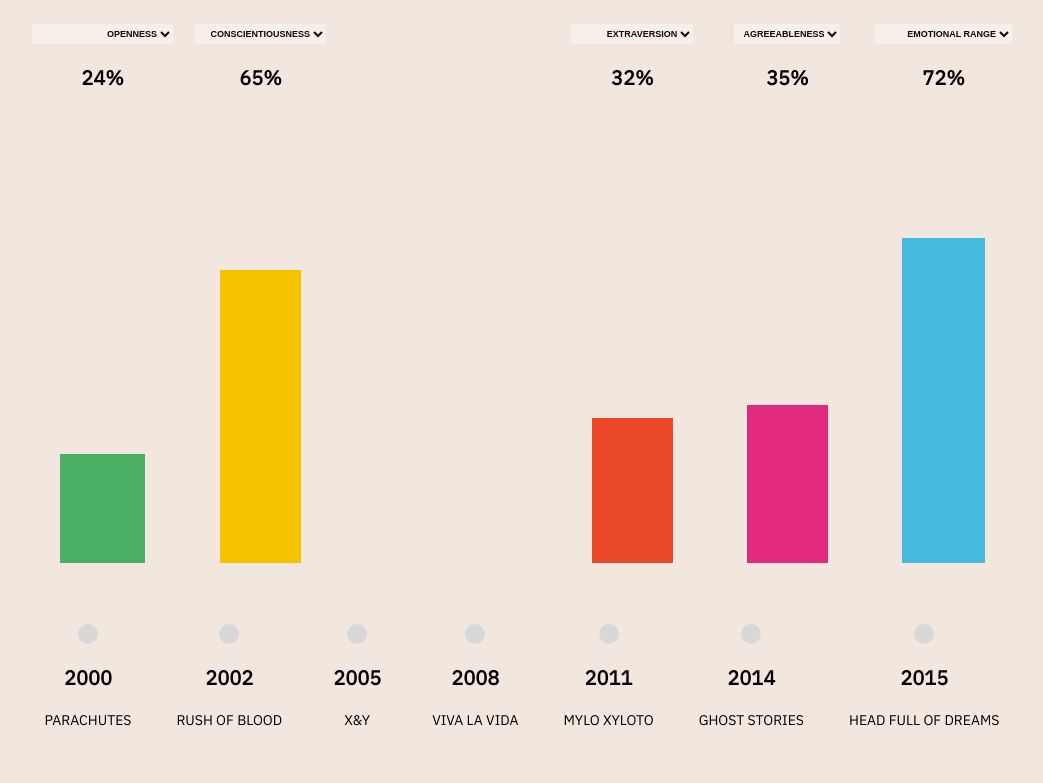
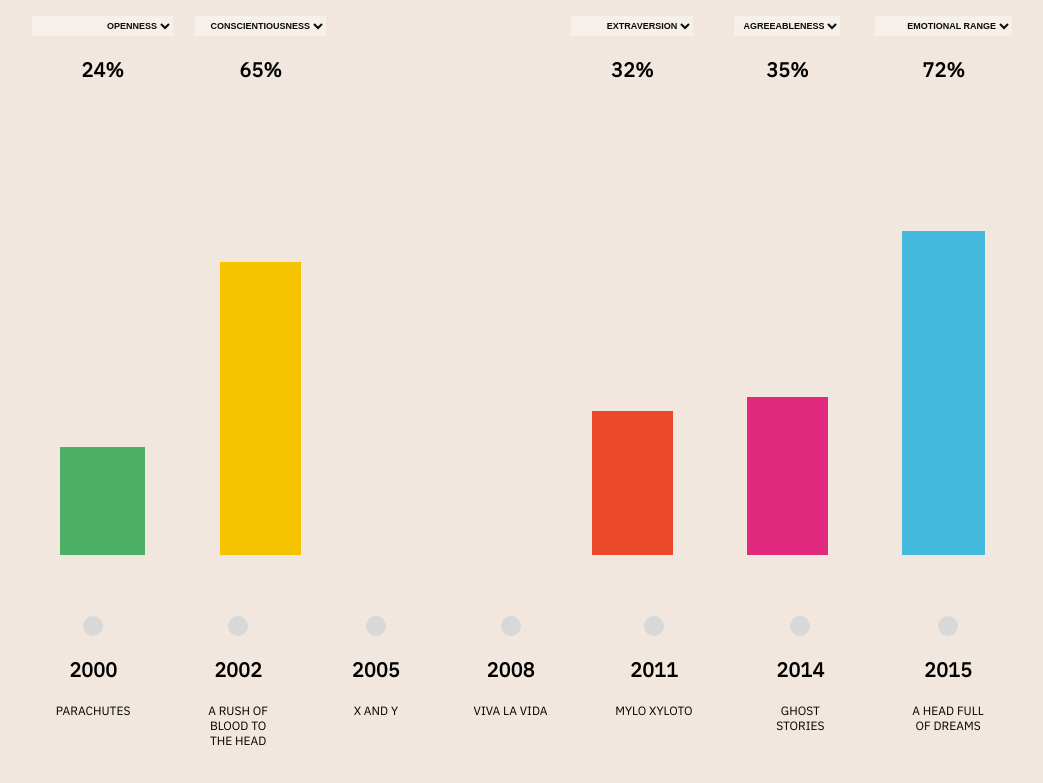
Before and after one commit to mcconville/coldplay, a website: page public/index.html in a window 1280 px wide. Shown: the part 93-876 px from the top of the page, without its empty margins (118-1161 px from the left). Drawn offline with Linux system fonts and the light colour scheme.

Commit message:
dynamically creating timeline

```diff
--- a/public/index.html
+++ b/public/index.html
@@ -54,7 +54,6 @@
           <div class="margin"></div>
         </div>
       </div>
-
       <div class="column">
         <div class="pic">
           <img id="chris" src="./images/svg/parachutes.svg" class="chris"></img>
@@ -107,41 +106,7 @@
     </div>
     <div class="footer">
       <ul id="timeline" class="timeline">
-        <li class="milestone">
-          <div class="milestonedot"></div>
-          <label class="milestoneyear">2000</label>
-          <label class="milestonealbum">parachutes</label>
-        </li>
-        <li class="milestone">
-          <div class="milestonedot"></div>
-          <label class="milestoneyear">2002</label>
-          <label class="milestonealbum">Rush of blood</label>
-        </li>
-        <li class="milestone">
-          <div class="milestonedot"></div>
-          <label class="milestoneyear">2005</label>
-          <label class="milestonealbum">X&Y</label>
-        </li>
-        <li class="milestone">
-          <div class="milestonedot"></div>
-          <label class="milestoneyear">2008</label>
-          <label class="milestonealbum">viva la vida</label>
-        </li>
-        <li class="milestone">
-          <div class="milestonedot"></div>
-          <label class="milestoneyear">2011</label>
-          <label class="milestonealbum">Mylo Xyloto</label>
-        </li>
-        <li class="milestone">
-          <div class="milestonedot"></div>
-          <label class="milestoneyear">2014</label>
-          <label class="milestonealbum">ghost stories</label>
-        </li>
-        <li class="milestone">
-          <div class="milestonedot"></div>
-          <label class="milestoneyear">2015</label>
-          <label class="milestonealbum">head full of dreams</label>
-        </li>
+
       </ul>
     </div>
   </div>
--- a/public/javascript/index.js
+++ b/public/javascript/index.js
@@ -18,28 +18,35 @@
 
   var albumpicker = document.getElementById('albumpicker');
 
+  var timelinepanel = document.getElementById('timeline');
+
   albums.forEach(function(record) {
     var option = document.createElement('option');
     option.value = record.key;
     option.innerHTML = record.title;
     albumpicker.appendChild(option);
     console.log(record.title);
+
+    var milestone = document.createElement('li');
+    milestone.className = "milestone";
+    milestone.innerHTML = '<div class="milestonedot"></div>' +
+      '<label class="milestoneyear">' + record.year + '</label>' +
+      '<label class="milestonealbum">' + record.title + '</label>';
+
+    timelinepanel.append(milestone);
   })
 
   albumpicker.onchange = function(event) {
     console.log(event.target.value);
     console.log(insights[event.target.value]);
-
-
     chris.style.opacity = 0;
     initializeTraitPickers(event.target.value);
-    // chris.style.opacity = 1;
   }
 
   initializeTraitPickers(albumpicker.value);
 }
 
-function setBarCharts(selectcount, percentile){
+function setBarCharts(selectcount, percentile) {
   var datalabel = document.getElementById('data' + selectcount);
   datalabel.innerHTML = percentile + '%';
   var whitespace = document.getElementById('whitespace' + selectcount);
@@ -89,6 +96,13 @@
   insightsdata.forEach(function(insight) {
     insights[insight.album] = insight;
   })
+
+  /* read the Coldplay timeline data */
+
+  var dataRequest = new XMLHttpRequest();
+  dataRequest.addEventListener("load", dataReader);
+  dataRequest.open("GET", "./data/timeline.json");
+  dataRequest.send();
 }
 
 /* Read the personality insights data */
@@ -97,10 +111,3 @@
 dataRequest.addEventListener("load", insightsReader);
 dataRequest.open("GET", "./data/coldplay.json");
 dataRequest.send();
-
-/* read the Coldplay timeline data */
-
-var dataRequest = new XMLHttpRequest();
-dataRequest.addEventListener("load", dataReader);
-dataRequest.open("GET", "./data/timeline.json");
-dataRequest.send();
--- a/public/stylesheets/style.css
+++ b/public/stylesheets/style.css
@@ -168,8 +168,8 @@
   flex-direction: row;
   align-items: center;
   align-content: center;
-  margin-left: 15px;
-  margin-right: 15px;
+  margin-left: 10px;
+  margin-right: 10px;
 }
 
 .albumname {
@@ -214,7 +214,11 @@
 .milestonealbum {
   text-transform: uppercase;
   margin-top: 20;
-  font-size: 14px;
+  font-size: 12px;
+  word-wrap: break-word;
+  max-width: 80px;
+  text-align: center;
+  min-height: 60px;
 }
 
 .albumpicker {
```
